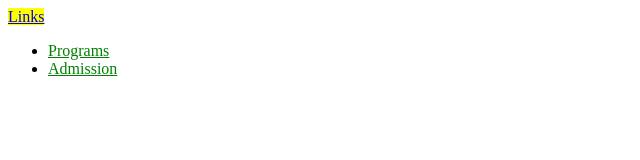
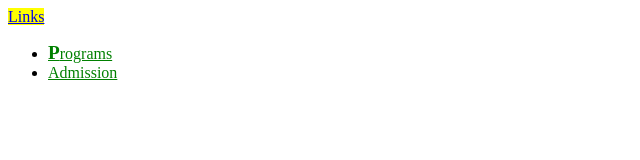
Before and after one commit to mbmrose/week6, a plain HTML site: page index.html in a window 1280 px wide. Shown: the full height of the page, 0-640 px from the left. Drawn offline with Linux system fonts and the light colour scheme.

Commit message:
fixes bolding and size for p

```diff
--- a/index.html
+++ b/index.html
@@ -23,7 +23,7 @@
     </ul></div> -->
 
 
-    <a title="BCIT homepage" href="https://bcit.ca/Links">Links</a>
+    <a title="BCIT homepage" href="https://bcit.ca">Links</a>
         <ul>
             <li><a title ="programs" href="https://www.bcit.ca/study/Programs">Programs</a></li>
             <li><a title ="admission" href="https://www.bcit.ca/admission/Admission">Admission</a></li>
--- a/stylesheet.css
+++ b/stylesheet.css
@@ -12,7 +12,7 @@ h2 + p{
 } */
 
 
-li > a{
+li>a{
     color: green;
 
 }
@@ -25,8 +25,8 @@ li>a:visited{
     color: red;
 }
 
-a:first-of-type::first-letter{
-    font-style: bold;
+li:first-of-type::first-letter{
+    font-weight: bold;
     font-size: 120%;
 }
 
```
